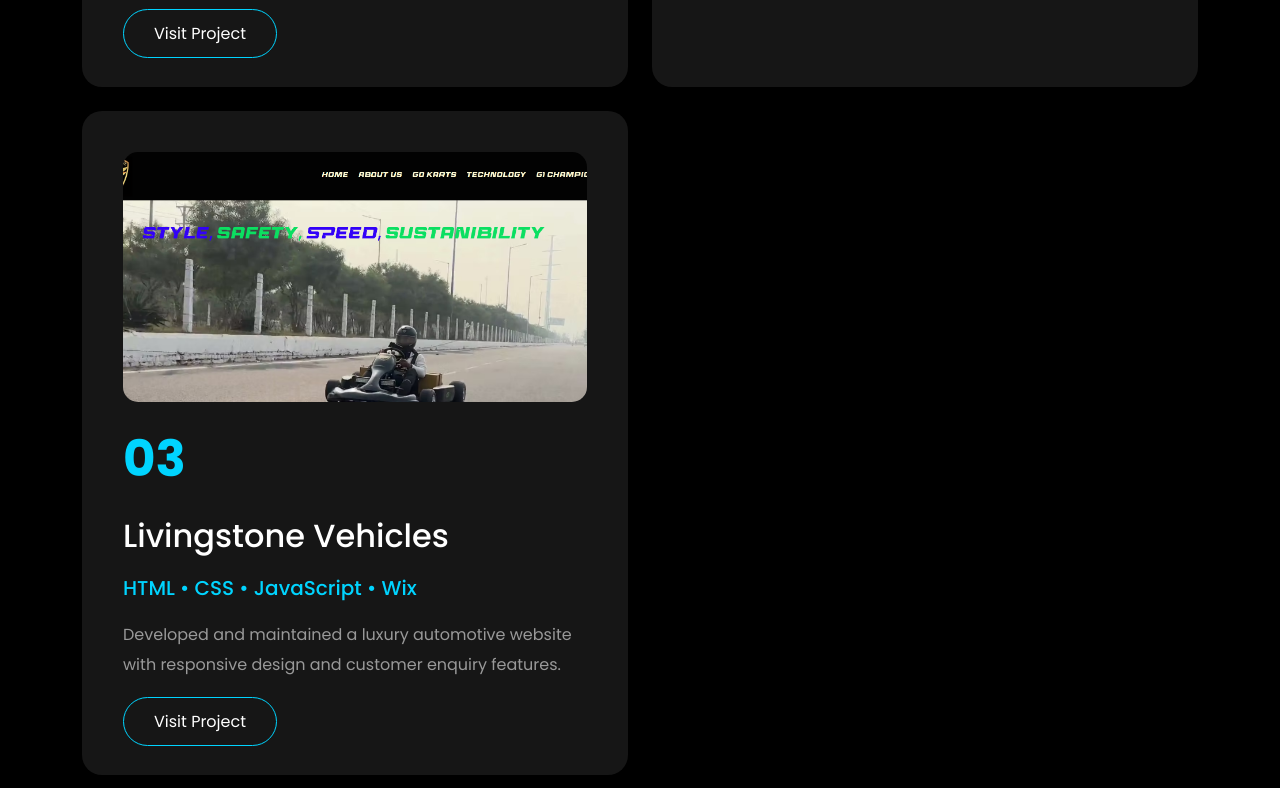
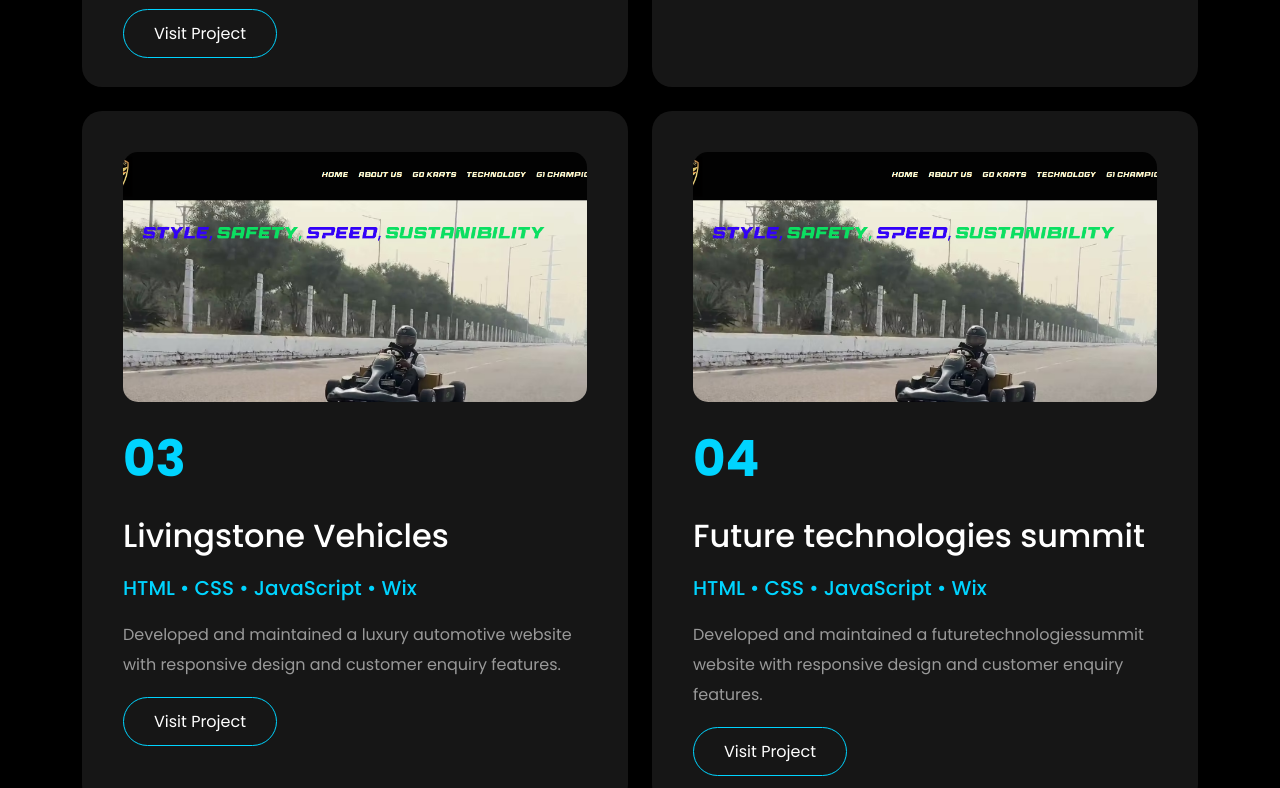
Before and after one commit to nisha200-creator/portfolio-frontend, a React (Vite) app: page /projects in a window 1280 px wide. Shown: the part 1052-1840 px from the top of the page. Built offline with nearby package versions, Linux system fonts and the light colour scheme.

Commit message:
add project

```diff
--- a/src/pages/Home.jsx
+++ b/src/pages/Home.jsx
@@ -31,6 +31,10 @@
     {
       title: "Livingstone Vehicles",
       link: "https://www.livingstonevehicles.com",
+    },
+    {
+      title: "FTS",
+      link: "https://www.futuretechnologiessummit.com/",
     },
 
   ];
--- a/src/pages/Projects.jsx
+++ b/src/pages/Projects.jsx
@@ -5,6 +5,7 @@
 import livingstoneStoreImg from "../assets/projects/livingstonestore.png";
 import johnnetteImg from "../assets/projects/johnnette.png";
 import livingstoneVehiclesImg from "../assets/projects/livingstonevehicles.png";
+import FTSImg from "../assets/projects/FTS.png";
 
 function Projects() {
 
@@ -31,6 +32,14 @@
             tech: "HTML • CSS • JavaScript • Wix",
             desc: "Developed and maintained a luxury automotive website with responsive design and customer enquiry features.",
             live: "https://www.livingstonevehicles.com",
+        },
+
+        {
+            title: "Future technologies summit",
+            image: livingstoneVehiclesImg,
+            tech: "HTML • CSS • JavaScript • Wix",
+            desc: "Developed and maintained a futuretechnologiessummit website with responsive design and customer enquiry features.",
+            live: "https://www.futuretechnologiessummit.com/",
         },
 
 
```
Also changed, not shown: src/assets/projects/FTS.png (added).
